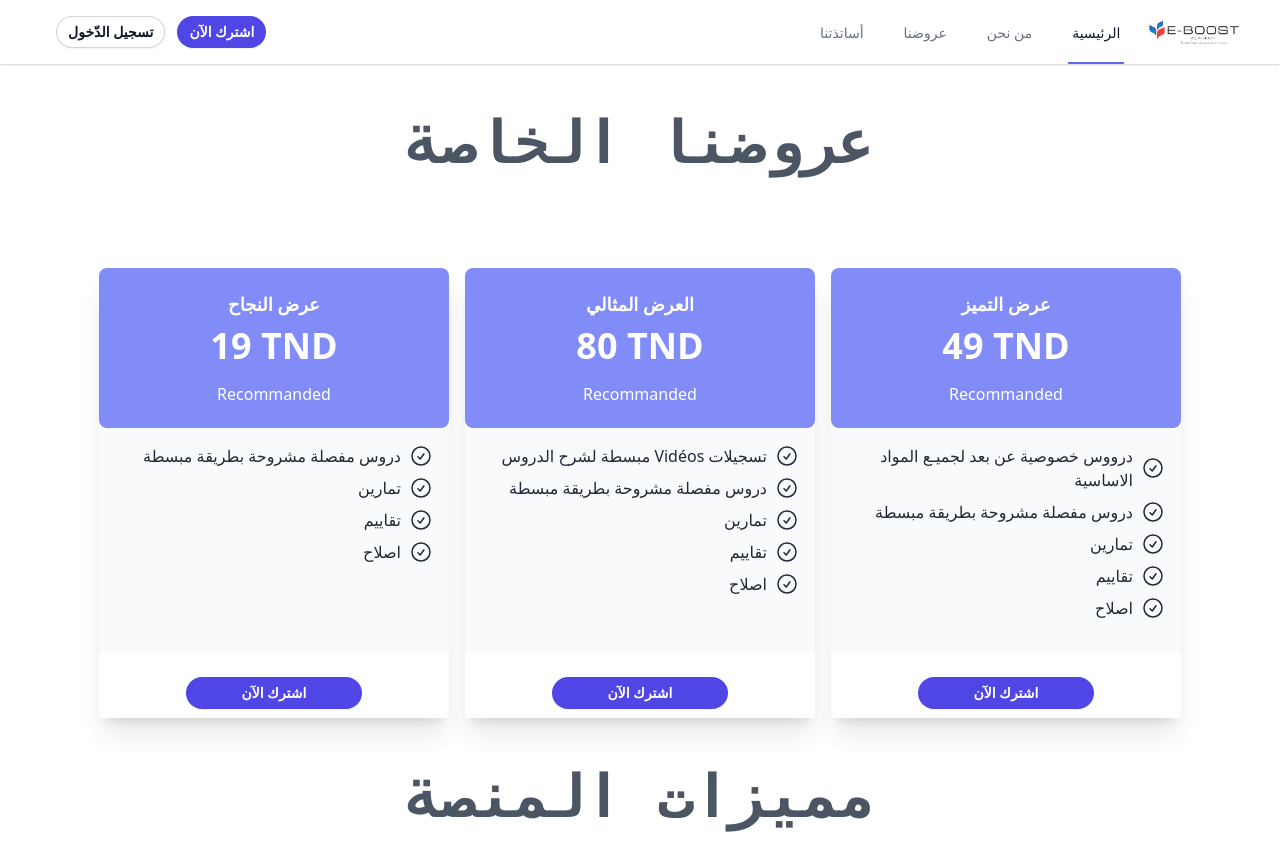
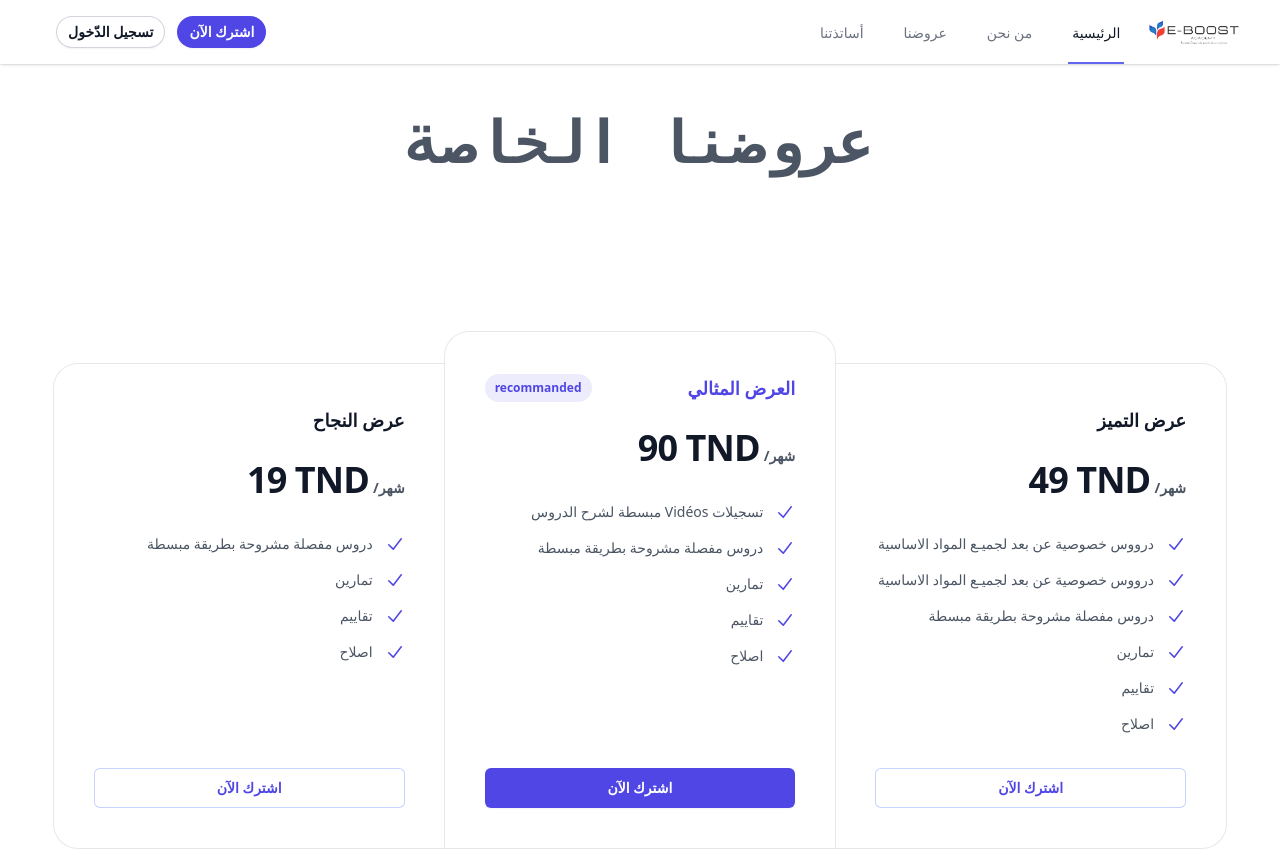
Before and after one commit to LaithFerjeoui/e-boostacademy, a React (Vite) app: page /offers in a window 1280 px wide. Shown: the top 850 px of the page. Built offline with nearby package versions, Linux system fonts and the light colour scheme.

Commit message:
card update and teacher page

```diff
--- a/src/Components/Cards.jsx
+++ /dev/null
@@ -1,43 +0,0 @@
-import PrimaryButton from "./PrimaryButton";
-
-const Cards = ({ title, price, description, details }) => {
-  return (
-    <div className=" shadow-secondary-1 w-[350px] h-[450px] flex flex-col mt-4 shadow-xl hover:scale-105 duration-200">
-      <div className="h-1/2 rounded-lg bg-indigo-400 flex flex-col justify-center h-[160px] items-center p-4">
-        <h3 className="text-white text-lg font-bold">{title}</h3>
-        <h3 className="text-white text-4xl font-bold mt-2">{price}</h3>
-        <p className="mt-4 text-base text-center text-white font-normal">
-          {description}
-        </p>
-      </div>
-      <div className="h-1/2 bg-gray-50 justify-center items-center p-4">
-        <ul className="text-base text-center text-gray-800 font-normal">
-          {details.map((detail, index) => (
-            <li key={index} className="flex items-center justify-between mb-2">
-              <span className="flex-1 text-end">{detail}</span>
-              <svg
-                xmlns="http://www.w3.org/2000/svg"
-                fill="none"
-                viewBox="0 0 24 24"
-                strokeWidth={1.5}
-                stroke="currentColor"
-                className="w-6 h-6 ml-2"
-              >
-                <path
-                  strokeLinecap="round"
-                  strokeLinejoin="round"
-                  d="M9 12.75 11.25 15 15 9.75M21 12a9 9 0 1 1-18 0 9 9 0 0 1 18 0Z"
-                />
-              </svg>
-            </li>
-          ))}
-        </ul>
-      </div>
-      <div className="flex justify-center mt-6 ">
-        <PrimaryButton text={"اشترك الآن"} flag={true}/>
-      </div>
-    </div>
-  );
-};
-
-export default Cards;
--- a/src/Components/Features.jsx
+++ b/src/Components/Features.jsx
@@ -11,7 +11,7 @@ const features = () => {
       <dl className="mt-16 grid grid-cols-1 gap-0.5 overflow-hidden rounded-2xl text-center sm:grid-cols-2 lg:grid-cols-3 items-center justify-between">
         {stats.map((stat) => (
           <div key={stat.id} className="flex flex-col bg-gray-400/5 p-8">
-            <img className="h-60 w-60 mx-auto" src={`./${stat.image}.jpg`} />
+            <img className="h-60 w-60 mx-auto rounded-full" src={`./${stat.image}.jpg`} />
             <dd className="mt-4 text-3xl font-semibold tracking-tight text-gray-700">
               {stat.value}
             </dd>
--- /dev/null
+++ b/src/Components/OfferCards.jsx
@@ -0,0 +1,116 @@
+import React from "react";
+import { CheckIcon } from "@heroicons/react/20/solid";
+
+const tiers = [
+  {
+    name: "عرض النجاح",
+    id: "tier-freelancer",
+    href: "#",
+    priceMonthly: "19 TND",
+    features: ["دروس مفصلة مشروحة بطريقة مبسطة", "تمارين", "تقاييم", "اصلاح"],
+    mostPopular: false,
+  },
+  {
+    name: "العرض المثالي",
+    id: "tier-startup",
+    href: "#",
+    priceMonthly: "90 TND",
+    features: [
+      "مبسطة لشرح الدروس Vidéos تسجيلات",
+      "دروس مفصلة مشروحة بطريقة مبسطة",
+      "تمارين",
+      "تقاييم",
+      "اصلاح",
+    ],
+    mostPopular: true,
+  },
+  {
+    name: "عرض التميز",
+    id: "tier-enterprise",
+    href: "#",
+    priceMonthly: "49 TND",
+    features: [
+      "درووس خصوصية عن بعد لجميـع المواد الاساسية",
+      "درووس خصوصية عن بعد لجميـع المواد الاساسية",
+      "دروس مفصلة مشروحة بطريقة مبسطة",
+      "تمارين",
+      "تقاييم",
+      "اصلاح",
+    ],
+    mostPopular: false,
+  },
+];
+function classNames(...classes) {
+  return classes.filter(Boolean).join(" ");
+}
+export default function OfferCards() {
+  return (
+    <div className="isolate mx-auto mt-16 grid max-w-md grid-cols-1 gap-y-8 sm:mt-20 lg:mx-0 lg:max-w-none lg:grid-cols-3">
+      {tiers.map((tier, tierIdx) => (
+        <div
+          key={tier.id}
+          className={classNames(
+            tier.mostPopular ? "lg:z-10 lg:rounded-b-none" : "lg:mt-8",
+            tierIdx === 0 ? "lg:rounded-r-none" : "",
+            tierIdx === tiers.length - 1 ? "lg:rounded-l-none" : "",
+            "flex flex-col justify-between rounded-3xl bg-white p-8 ring-1 ring-gray-200 xl:p-10"
+          )}
+        >
+          <div>
+            <div className="flex items-center justify-end gap-x-24">
+            {tier.mostPopular ? (
+                <p className="rounded-full bg-indigo-600/10 px-2.5 py-1 text-xs font-semibold leading-5 text-indigo-600">
+                  recommanded
+                </p>
+              ) : null}
+              <h3
+                id={tier.id}
+                className={classNames(
+                  tier.mostPopular ? "text-indigo-600" : "text-gray-900",
+                  "text-lg font-semibold leading-8 text-end"
+                )}
+              >
+                {tier.name}
+              </h3>
+
+            </div>
+            <p className="mt-6 flex justify-end items-baseline gap-x-1">
+              <span className="text-4xl font-bold tracking-tight text-gray-900 ">
+                {tier.priceMonthly}
+              </span>
+              <span className="text-sm font-semibold leading-6 text-gray-600">
+                /شهر
+              </span>
+            </p>
+            <ul
+              role="list"
+              className="mt-8 space-y-3 text-sm leading-6 text-gray-600"
+            >
+              {tier.features.map((feature) => (
+                <li key={feature} className="flex gap-x-3 justify-end">
+                  {feature}
+                  <CheckIcon
+                    className="h-6 w-5 flex-none text-indigo-600"
+                    aria-hidden="true"
+                  />
+                </li>
+              ))}
+            </ul>
+          </div>
+          <a
+            href={tier.href}
+            aria-describedby={tier.id}
+            className={classNames(
+              tier.mostPopular
+                ? "bg-indigo-600 text-white shadow-sm hover:bg-indigo-500"
+                : "text-indigo-600 ring-1 ring-inset ring-indigo-200 hover:ring-indigo-300",
+              "mt-8 block rounded-md py-2 px-3 text-center text-sm font-semibold leading-6 focus-visible:outline focus-visible:outline-2 focus-visible:outline-offset-2 focus-visible:outline-indigo-600"
+            )}
+          >
+            اشترك الآن
+          </a>
+        </div>
+      ))}
+    </div>
+  );
+}
--- /dev/null
+++ b/src/Components/Teachers.jsx
@@ -0,0 +1,58 @@
+const people = [
+  {
+    name: "Leonard Krasner",
+    role: "أستاذ الرياضيات ",
+    imageUrl:
+      "https://images.unsplash.com/photo-1519345182560-3f2917c472ef?ixlib=rb-1.2.1&ixid=eyJhcHBfaWQiOjEyMDd9&auto=format&fit=facearea&facepad=8&w=1024&h=1024&q=80",
+  },
+  {
+    name: "Leonard Krasner",
+    role: "أستاذ الرياضيات ",
+    imageUrl:
+      "https://images.unsplash.com/photo-1519345182560-3f2917c472ef?ixlib=rb-1.2.1&ixid=eyJhcHBfaWQiOjEyMDd9&auto=format&fit=facearea&facepad=8&w=1024&h=1024&q=80",
+  },
+  {
+    name: "Leonard Krasner",
+    role: "أستاذ الرياضيات ",
+    imageUrl:
+      "https://images.unsplash.com/photo-1519345182560-3f2917c472ef?ixlib=rb-1.2.1&ixid=eyJhcHBfaWQiOjEyMDd9&auto=format&fit=facearea&facepad=8&w=1024&h=1024&q=80",
+  },
+];
+
+export default function Teachers() {
+  return (
+    <div className="bg-gray-100 py-24 sm:py-32 ">
+      <div className="mx-auto max-w-7xl px-6 text-center lg:px-8">
+        <div className="mx-auto max-w-2xl">
+          <h2 className="text-3xl font-bold tracking-tight text-gray-800 sm:text-4xl">
+            اساتذتنا
+          </h2>
+          <p className="mt-4 text-lg leading-8 text-gray-400">
+            لدينا أفضل الاساتذة{" "}
+          </p>
+        </div>
+        <ul
+          role="list"
+          className="mx-auto mt-20 grid max-w-2xl grid-cols-1 gap-6 sm:grid-cols-2 lg:mx-0 lg:max-w-none lg:grid-cols-3 lg:gap-8"
+        >
+          {people.map((person) => (
+            <li
+              key={person.name}
+              className="rounded-2xl bg-gray-800 px-8 py-10 hover:scale-105 duration-200"
+            >
+              <img
+                className="mx-auto h-48 w-48 rounded-full md:h-56 md:w-56"
+                src={person.imageUrl}
+                alt=""
+              />
+              <h3 className="mt-6 text-base font-semibold leading-7 tracking-tight text-white">
+                {person.name}
+              </h3>
+              <p className="text-sm leading-6 text-gray-400">{person.role}</p>
+            </li>
+          ))}
+        </ul>
+      </div>
+    </div>
+  );
+}
--- a/src/Views/Offers.jsx
+++ b/src/Views/Offers.jsx
@@ -1,6 +1,5 @@
 import React from "react";
-import { CardsInfo } from "../utils/constants";
-import Cards from "../Components/Cards";
+import OfferCards from '../Components/OfferCards';
 import Features from "../Components/Features";
 const Offers = () => {
   return (
@@ -12,15 +11,7 @@ const Offers = () => {
           </h1>
         </div>
         <div className="flex justify-center items-center flex-wrap gap-4 mt-10">
-          {CardsInfo?.map((card, index) => (
-            <Cards
-              key={index}
-              title={card.title}
-              price={card.price}
-              description={card.description}
-              details={card.details}
-            />
-          ))}
+        <OfferCards/>
         </div>
       </div>
       <div>
--- a/src/Views/Points.jsx
+++ b/src/Views/Points.jsx
@@ -1,8 +1,11 @@
 import React from 'react'
+import Teachers from '../Components/Teachers';
 
 const Points = () => {
   return (
-    <div>Points</div>
+    <>
+    <Teachers/>
+    </>
   )
 }
 
--- a/src/utils/constants.js
+++ /dev/null
@@ -1,33 +0,0 @@
-export const CardsInfo = [
-  {
-    title: "عرض النجاح",
-    price: "19 TND",
-    description: "Recommanded",
-    details: ["دروس مفصلة مشروحة بطريقة مبسطة", "تمارين", "تقاييم", "اصلاح"],
-  },
-  {
-    title: "العرض المثالي",
-    price: "80 TND",
-    description: "Recommanded",
-    details: [
-      " مبسطة لشرح الدروس Vidéos تسجيلات",
-      "دروس مفصلة مشروحة بطريقة مبسطة",
-      "تمارين",
-      "تقاييم",
-      "اصلاح",
-    ],
-  },
-
-  {
-    title: "عرض التميز",
-    price: "49 TND",
-    description: "Recommanded",
-    details: [
-      "درووس خصوصية عن بعد لجميـع المواد الاساسية",
-      "دروس مفصلة مشروحة بطريقة مبسطة",
-      "تمارين",
-      "تقاييم",
-      "اصلاح",
-    ],
-  },
-];
```
